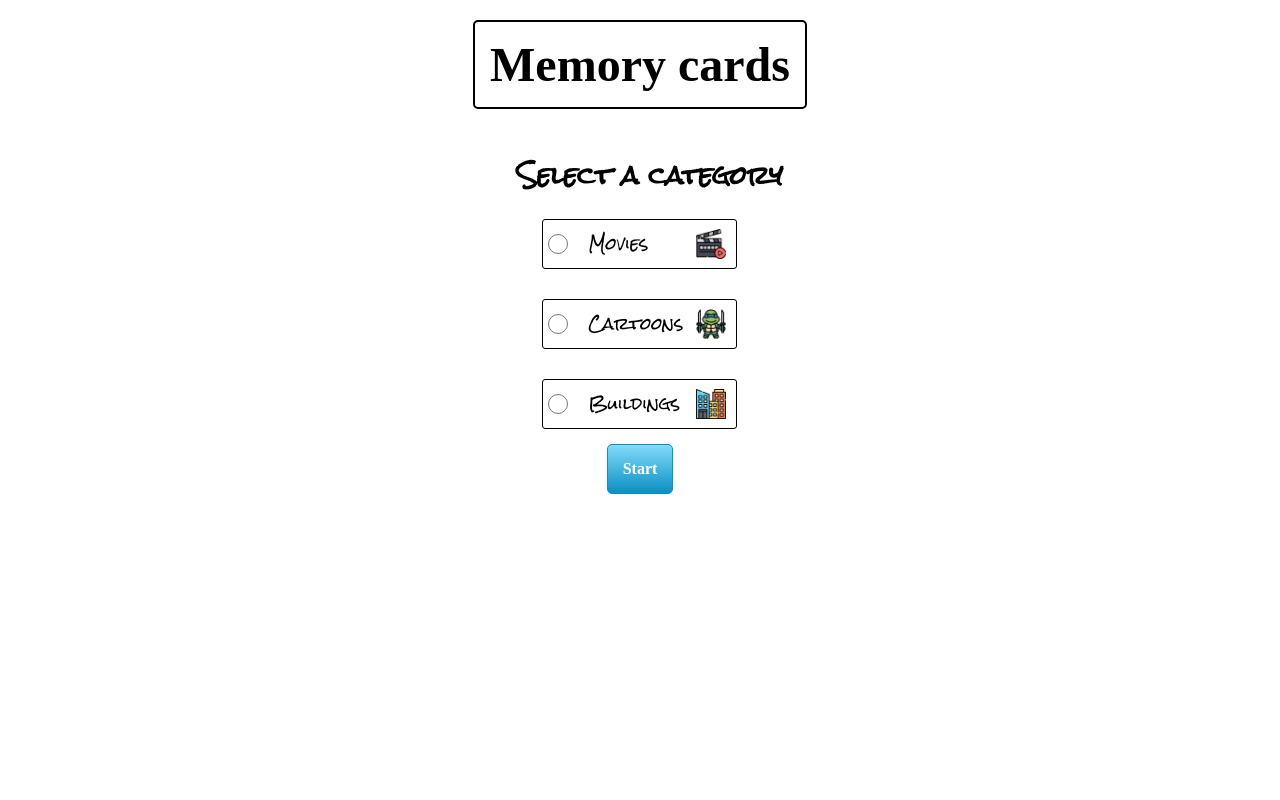
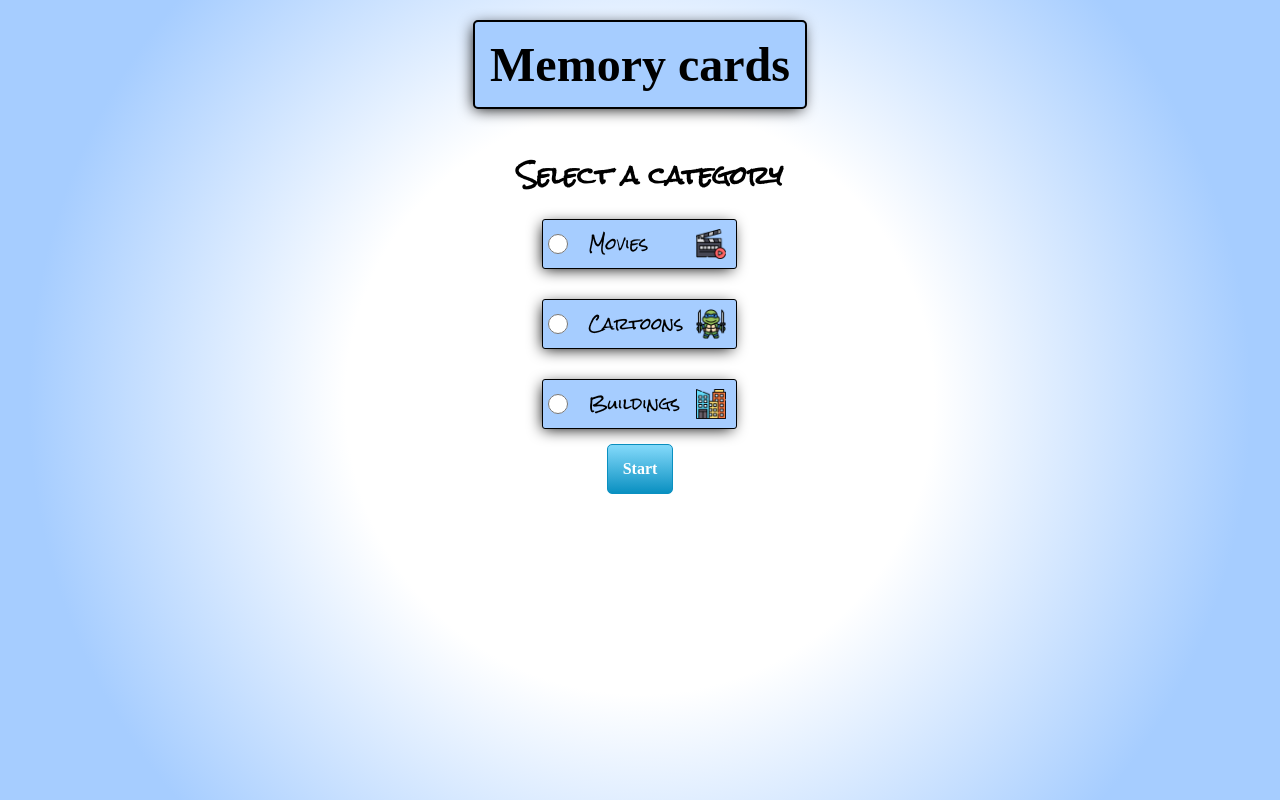
Before and after one commit to krommmm/jeu_memoryCards, a website: page index.html in a window 1280 px wide. Drawn offline with Linux system fonts and the light colour scheme; a web font is replaced by a local one.

Commit message:
ajout all

```diff
--- a/CSS/styles.css
+++ b/CSS/styles.css
@@ -18,8 +18,13 @@ body {
 	align-items: center;
 	flex-direction: column;
 	height: 100vh;
-
-	/* background-image: linear-gradient(to right, #fc5c7d, #6a82fb); */
+	background: rgb(255, 255, 255);
+	/* pink */
+	background: radial-gradient(circle, rgba(255, 255, 255, 1) 39%, rgba(255, 166, 217, 1) 81%);
+	/* soleil */
+	background: radial-gradient(circle, rgb(255, 255, 255) 39%, rgb(255, 216, 166) 81%);
+	/* blue */
+	background: radial-gradient(circle, rgb(255, 255, 255) 39%, rgb(166, 205, 255) 81%);
 }
 
 .bouton {
@@ -68,6 +73,9 @@ label {
 	align-items: center;
 	width: 195px;
 	position: relative;
+	background-color: rgb(166, 205, 255);
+	-webkit-box-shadow: -2px 3px 15px -3px #000000;
+	box-shadow: -2px 3px 15px -3px #000000;
 }
 
 input {
@@ -129,7 +137,10 @@ h1 {
 	padding: 15px;
 	border-radius: 5px;
 	color: black;
-	text-align: center
+	text-align: center;
+	background-color: rgb(166, 205, 255);
+	-webkit-box-shadow: -2px 3px 15px -3px #000000;
+	box-shadow: -2px 3px 15px -3px #000000;
 }
 
 h2 {
```
